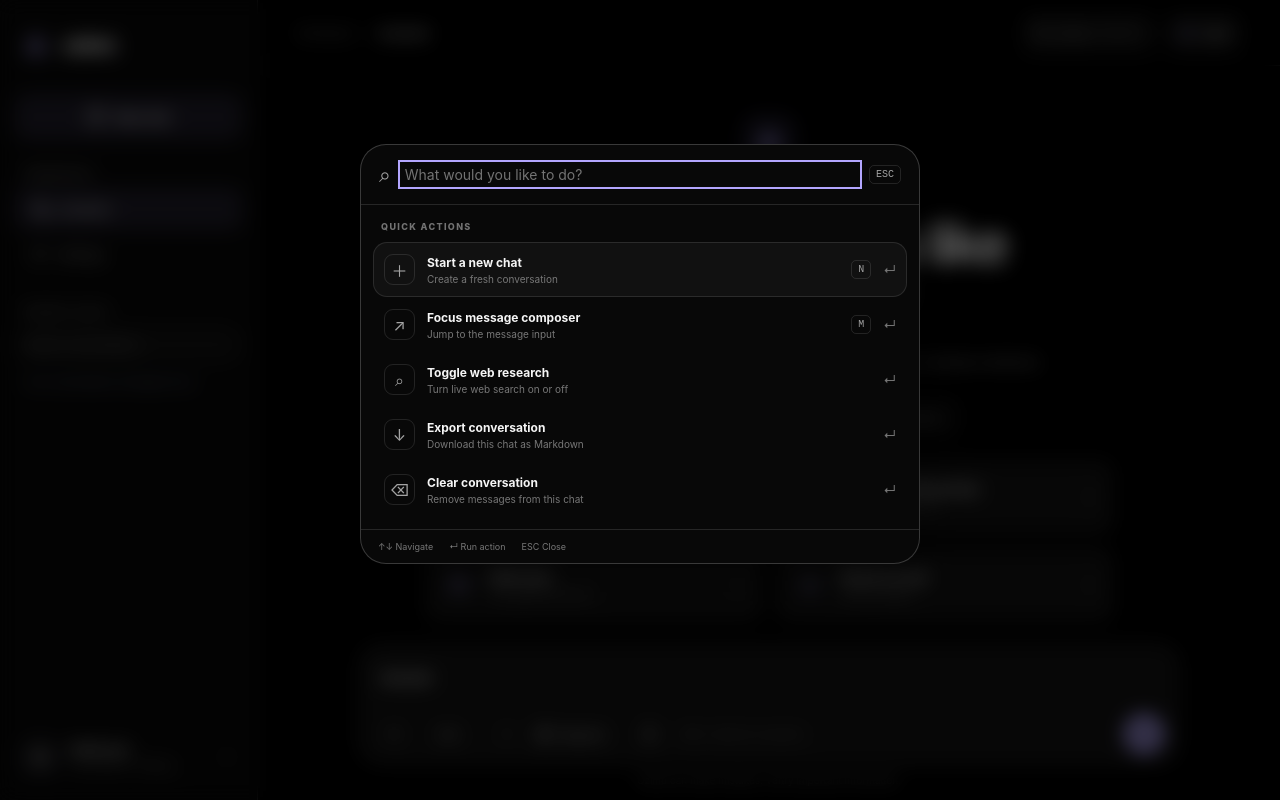
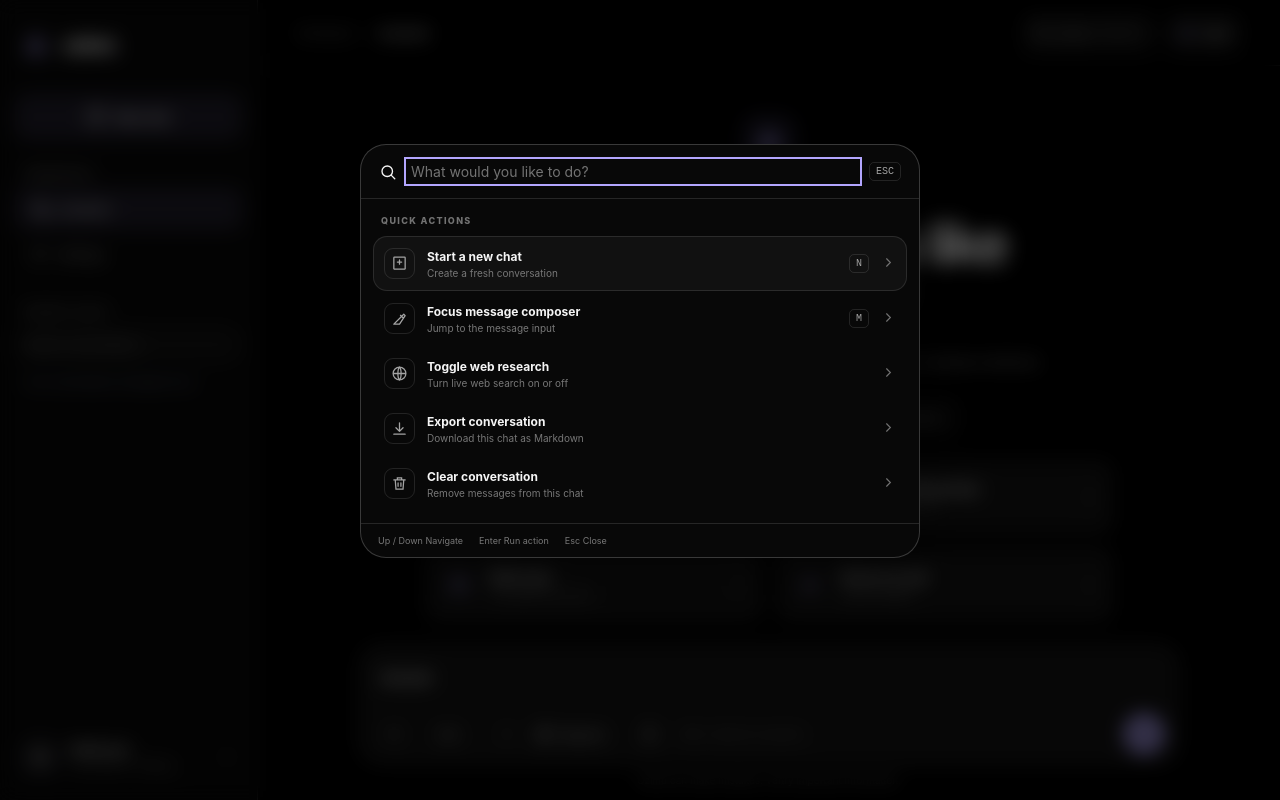
Before and after one commit to athulkrishnak047/ozlind-, a Next.js app: page /workspace in a window 1280 px wide. Both pictures are taken after typing "Sample" into the empty fields and a click on the button "Search workspace actions". Built offline with nearby package versions, Linux system fonts and the light colour scheme.

Commit message:
Standardize interface icons with shared Ozlind SVG system

```diff
--- a/src/components/command-palette.tsx
+++ b/src/components/command-palette.tsx
@@ -1,11 +1,13 @@
 "use client";
 
 import { useEffect, useMemo, useRef, useState } from "react";
+import { OzlindIcon, type OzlindIconName } from "./ozlind-icon";
 
 type Command = {
   id: string;
   label: string;
   detail: string;
+  icon: OzlindIconName;
   shortcut?: string;
   run: () => void;
 };
@@ -26,11 +28,11 @@ export function CommandPalette({ open, onClose, onNewChat, onFocusComposer, onEx
   const inputRef = useRef<HTMLInputElement>(null);
 
   const commands = useMemo<Command[]>(() => [
-    { id: "new", label: "Start a new chat", detail: "Create a fresh conversation", shortcut: "N", run: onNewChat },
-    { id: "focus", label: "Focus message composer", detail: "Jump to the message input", shortcut: "M", run: onFocusComposer },
-    { id: "web", label: "Toggle web research", detail: "Turn live web search on or off", run: onToggleWeb },
-    { id: "export", label: "Export conversation", detail: "Download this chat as Markdown", run: onExport },
-    { id: "clear", label: "Clear conversation", detail: "Remove messages from this chat", run: onClear },
+    { id: "new", label: "Start a new chat", detail: "Create a fresh conversation", icon: "oz-new-chat", shortcut: "N", run: onNewChat },
+    { id: "focus", label: "Focus message composer", detail: "Jump to the message input", icon: "oz-edit", shortcut: "M", run: onFocusComposer },
+    { id: "web", label: "Toggle web research", detail: "Turn live web search on or off", icon: "oz-globe", run: onToggleWeb },
+    { id: "export", label: "Export conversation", detail: "Download this chat as Markdown", icon: "oz-download", run: onExport },
+    { id: "clear", label: "Clear conversation", detail: "Remove messages from this chat", icon: "oz-trash", run: onClear },
   ], [onNewChat, onFocusComposer, onToggleWeb, onExport, onClear]);
 
   const filtered = commands.filter((command) =>
@@ -78,7 +80,7 @@ export function CommandPalette({ open, onClose, onNewChat, onFocusComposer, onEx
     }}>
       <section className="command-dialog" role="dialog" aria-modal="true" aria-labelledby="command-title">
         <div className="command-search-row">
-          <span aria-hidden="true">⌕</span>
+          <OzlindIcon name="oz-search" size={18} />
           <input
             ref={inputRef}
             value={query}
@@ -103,14 +105,14 @@ export function CommandPalette({ open, onClose, onNewChat, onFocusComposer, onEx
               onMouseEnter={() => setActiveIndex(index)}
               onClick={() => run(command)}
             >
-              <span className="command-option-icon" aria-hidden="true">{({new:"＋",focus:"↗",web:"⌕",export:"↓",clear:"⌫"} as Record<string,string>)[command.id]}</span>
+              <span className="command-option-icon" aria-hidden="true"><OzlindIcon name={command.icon} size={17} /></span>
               <span className="command-option-copy"><strong>{command.label}</strong><small>{command.detail}</small></span>
               {command.shortcut && <kbd>{command.shortcut}</kbd>}
-              <span className="command-option-arrow" aria-hidden="true">↵</span>
+              <span className="command-option-arrow" aria-hidden="true"><OzlindIcon name="oz-chevron-right" size={15} /></span>
             </button>
           )) : <p className="command-empty">No matching actions. Try another search.</p>}
         </div>
-        <footer className="command-footer"><span>↑↓ Navigate</span><span>↵ Run action</span><span>ESC Close</span></footer>
+        <footer className="command-footer"><span>Up / Down Navigate</span><span>Enter Run action</span><span>Esc Close</span></footer>
       </section>
     </div>
   );
```
